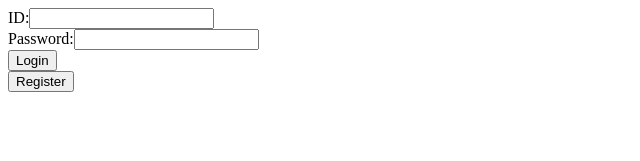
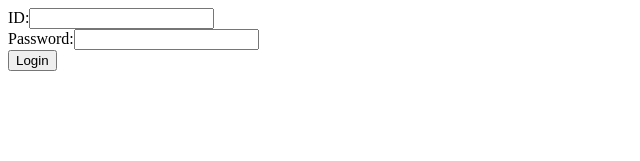
Before and after one commit to crdtrd/Kazute, a Vue app in the folder client/: page / in a window 1280 px wide. Shown: the top 161 px of the page, without its empty margins (0-640 px from the left). Built offline with nearby package versions, Linux system fonts and the light colour scheme.

Commit message:
removed registration

```diff
--- a/client/src/App.vue
+++ b/client/src/App.vue
@@ -11,7 +11,6 @@
       </div>
       <button type="submit">Login</button>
     </form>
-    <button @click="goToRegister">Register</button>
   </div>
 </template>
 
@@ -26,10 +25,6 @@ export default {
   methods: {
     handleLogin() {
       // Handle the login process here
-    },
-    goToRegister() {
-      // Redirect to the registration page
-      this.$router.push('/register');
     }
   }
 };
```
